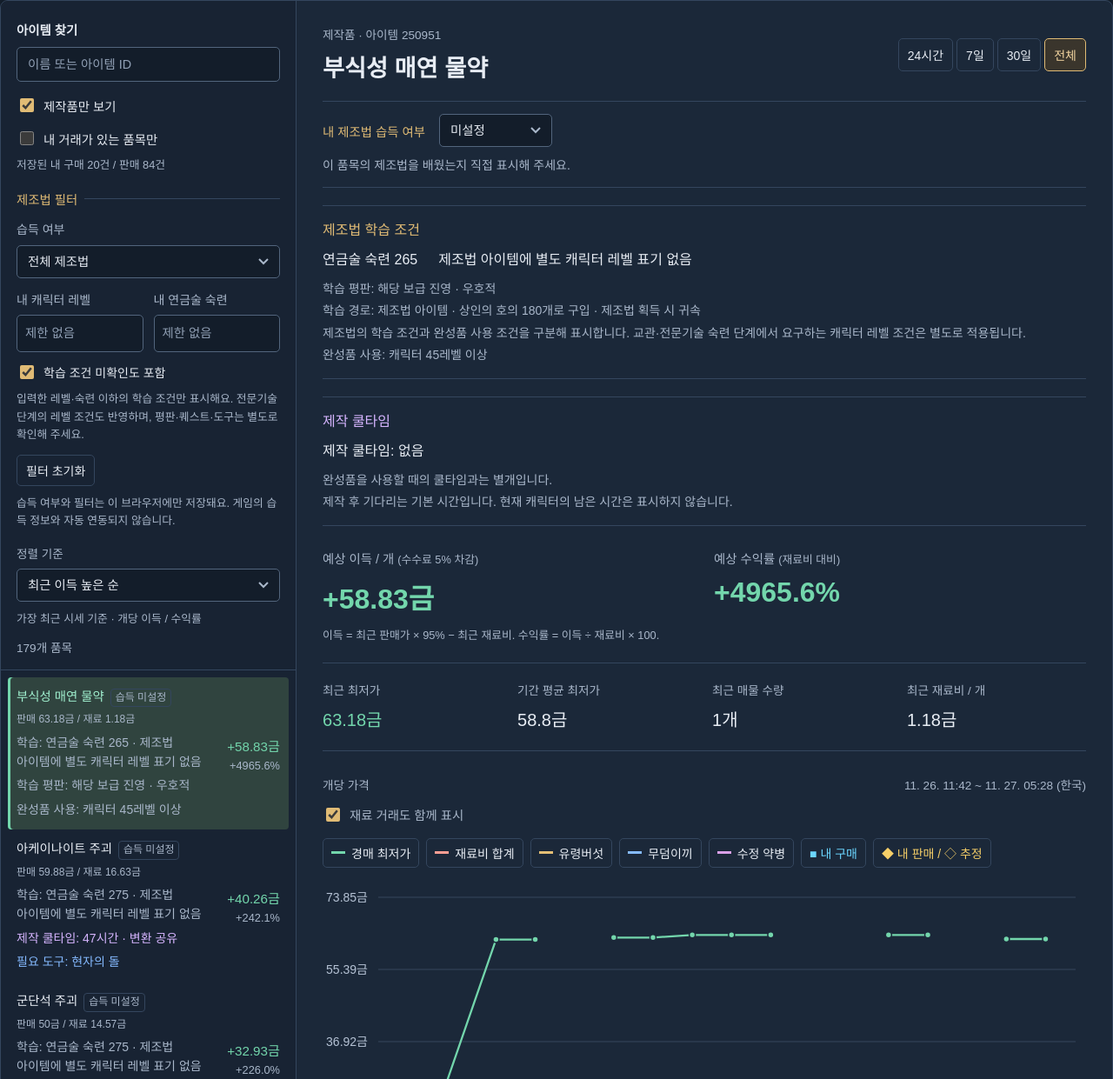
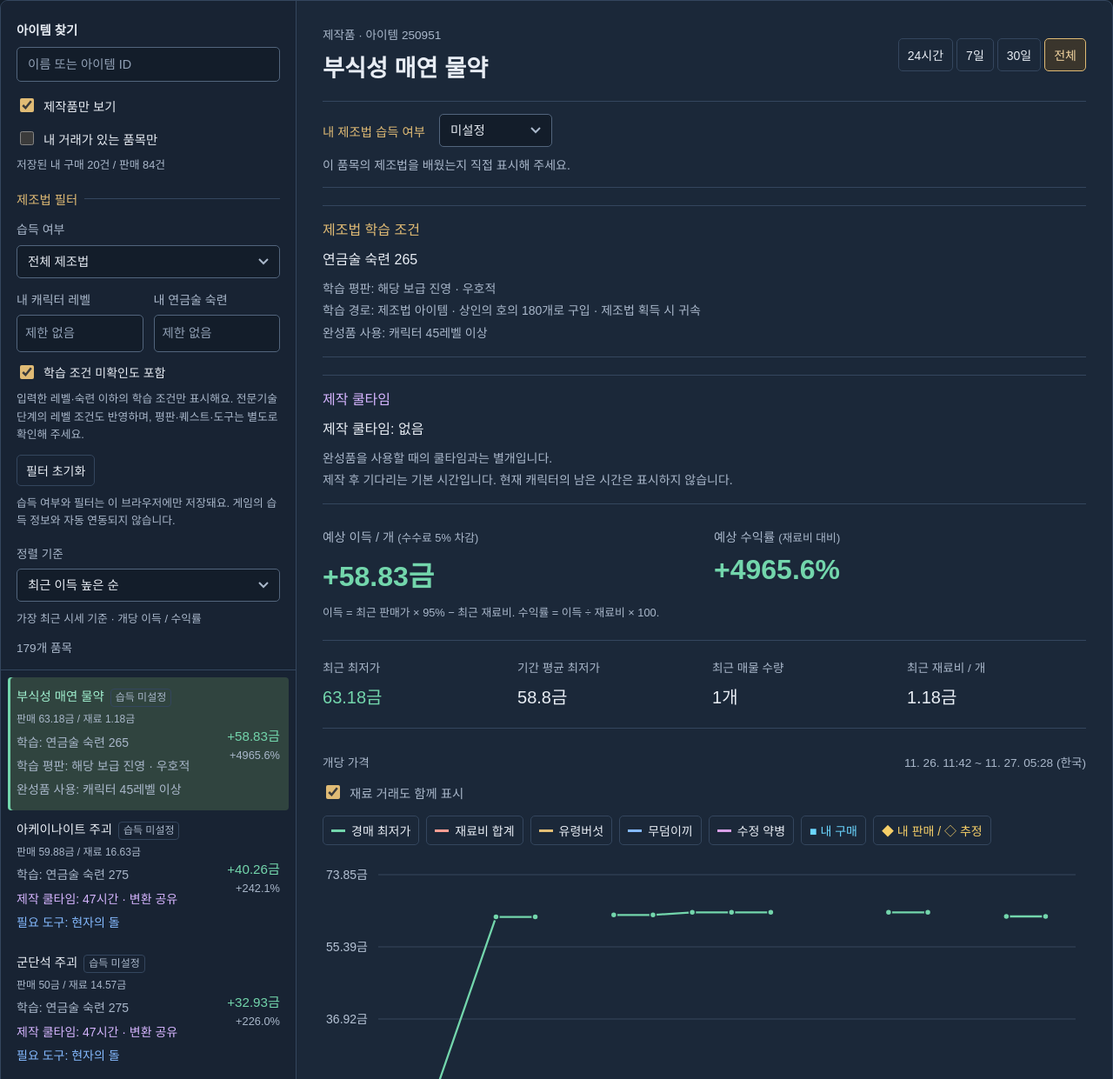
Before and after one commit to kz-webhost/alchemy-ledger, a plain HTML site: page index.html in a window 1280 px wide. Shown: the part 117-1358 px from the top of the page at 87% size. Drawn offline with Linux system fonts and the light colour scheme.

Commit message:
Hide unspecified recipe character level notices

```diff
--- a/app.js
+++ b/app.js
@@ -3,7 +3,7 @@ import { selectTrades, chartPeriod, tradeLabel, statusLabel } from './trades.mjs
 import { buildProductUses } from './recipe-links.mjs';
 import { craftingCooldown } from './cooldowns.mjs?v=cooldowns-1';
 import { matchesRecipeFilters, recipeStatus, normalizePreferences, defaultFilters, STORAGE_KEY } from './recipe-filters.mjs?v=filters-1';
-import { learningRequirements, craftingRequirements } from './learning.mjs?v=audit-1';
+import { learningRequirements, craftingRequirements } from './learning.mjs?v=level-text-1';
 'use strict';
 const $ = id => document.getElementById(id);
 let preferences = normalizePreferences(null);
@@ -48,7 +48,7 @@ function list(preserveSelection=false){
   if(item.recipe){const badge=document.createElement('span');badge.className='knowledge-badge '+recipeStatus(item,knowledge);badge.textContent=statusLabels[recipeStatus(item,knowledge)];n.append(badge);}
   const quote=document.createElement('span');quote.className='item-quote';quote.textContent=`판매 ${money(ev.sale)}${item.recipe?' / 재료 '+money(ev.cost):''}`;
   main.append(n,quote);
-  if(item.recipe){const req=learningRequirements(item.recipe),label=document.createElement('span');label.className='item-learning';label.textContent=`학습: ${req.skill} · ${req.level}`;main.append(label);}
+  if(item.recipe){const req=learningRequirements(item.recipe),label=document.createElement('span');label.className='item-learning';label.textContent=`학습: ${[req.skill,req.level].filter(Boolean).join(' · ')}`;main.append(label);}
   if(item.recipe){const req=learningRequirements(item.recipe);for(const text of [req.reputation,req.use])if(text){const label=document.createElement('span');label.className='item-learning';label.textContent=text;main.append(label);}}
   const tools=craftingRequirements(item.recipe);
   if(item.recipe){const cd=craftingCooldown(item.recipe);if(cd.active){const label=document.createElement('span');label.className='item-cooldown';label.textContent=cd.label;main.append(label);}}
@@ -82,10 +82,10 @@ function render(){
  if(item.recipe){
   const req=learningRequirements(item.recipe);
   $('learning-skill').textContent=req.skill;
-  $('learning-level').textContent=req.level;
+  $('learning-level').hidden=!req.level;$('learning-level').textContent=req.level;
   $('learning-reputation').hidden=!req.reputation;$('learning-reputation').textContent=req.reputation;
   $('item-use-level').hidden=!req.use;$('item-use-level').textContent=req.use;
-  $('learning-note').textContent=req.note;
+  $('learning-note').hidden=!req.note;$('learning-note').textContent=req.note;
   $('learning-acquisition').hidden=!req.acquisition;$('learning-acquisition').textContent=req.acquisition;
   $('learning-quest').hidden=!req.quest;$('learning-quest').textContent=req.quest;
  }
--- a/index.html
+++ b/index.html
@@ -6,7 +6,7 @@
 <meta name="robots" content="noindex,nofollow,noarchive,nosnippet,noimageindex"><meta name="referrer" content="no-referrer">
 <meta http-equiv="Content-Security-Policy" content="default-src 'self'; script-src 'self'; style-src 'self'; img-src 'self' data:; connect-src 'self'; object-src 'none'; base-uri 'none'">
 <title>연금장부 — 시세 그래프</title><meta name="description" content="연금술 아이템의 경매장 시세와 제작 재료비를 비교하는 공개 미리보기">
-<link rel="stylesheet" href="style.css?v=cooldowns-1"><script src="app.js?v=cooldowns-1" type="module"></script>
+<link rel="stylesheet" href="style.css?v=cooldowns-1"><script src="app.js?v=level-text-1" type="module"></script>
 </head>
 <body>
 <header class="masthead"><div class="brand"><svg viewBox="0 0 32 36" width="30" height="34" aria-hidden="true"><path d="M11 3h10M13 3v10L4 28q-2 5 4 5h16q6 0 4-5l-9-15V3" fill="none" stroke="currentColor" stroke-width="2"/><path d="m9 23-3 6q-1 2 3 2h14q4 0 3-2l-3-6q-6 3-14 0" fill="currentColor"/></svg><div><h1>연금장부</h1><p>경매장 시세 그래프</p></div></div><div class="snapshot"><span class="badge">공개 미리보기</span><p id="updated">시세 불러오는 중</p></div></header>
--- a/learning.mjs
+++ b/learning.mjs
@@ -2,11 +2,10 @@
 export function learningRequirements(recipe) {
   const req = recipe?.requirements || {};
   const skill = req.skill ? `연금술 숙련 ${req.skill}` : '연금술 숙련 미확인';
-  const level = req.characterLevel && req.levelBasis !== 'profession-rank' ? `${req.levelBasis === 'quest' ? '학습 퀘스트' : '제조법 학습'}: 캐릭터 ${req.characterLevel}레벨 이상`
-    : req.recipeLevel != null ? (req.recipeLevel > 0 ? `제조법 아이템: 캐릭터 ${req.recipeLevel}레벨 이상` : '제조법 아이템에 별도 캐릭터 레벨 표기 없음')
-    : req.sourceType === 'profession' ? '연금술 기본 제조법' : '개별 캐릭터 레벨 조건 미확인';
+  const level = req.characterLevel > 0 && req.levelBasis !== 'profession-rank' ? `${req.levelBasis === 'quest' ? '학습 퀘스트' : '제조법 학습'}: 캐릭터 ${req.characterLevel}레벨 이상`
+    : req.recipeLevel > 0 ? `제조법 아이템: 캐릭터 ${req.recipeLevel}레벨 이상` : '';
   const note = req.sourceType === 'unconfirmed' ? '포에버 학습 조건을 확인하지 못했습니다. 숙련 색상 변화 수치로 요구 숙련도를 추정하지 않았어요.'
-    : '제조법의 학습 조건과 완성품 사용 조건을 구분해 표시합니다. 교관·전문기술 숙련 단계에서 요구하는 캐릭터 레벨 조건은 별도로 적용됩니다.';
+    : '';
   const quest = req.questLevel && req.levelBasis !== 'quest'
     ? `퀘스트로 직접 획득 시: 캐릭터 ${req.questLevel}레벨 이상 · 선행 조건 별도${req.binding === 'tradable' ? '. 거래 가능한 제조법은 경매장 등에서도 구할 수 있어요.' : ''}` : '';
   const reputation = req.reputation ? `학습 평판: ${req.reputation}` : '';
```
Also changed, not shown: 1 other file.
